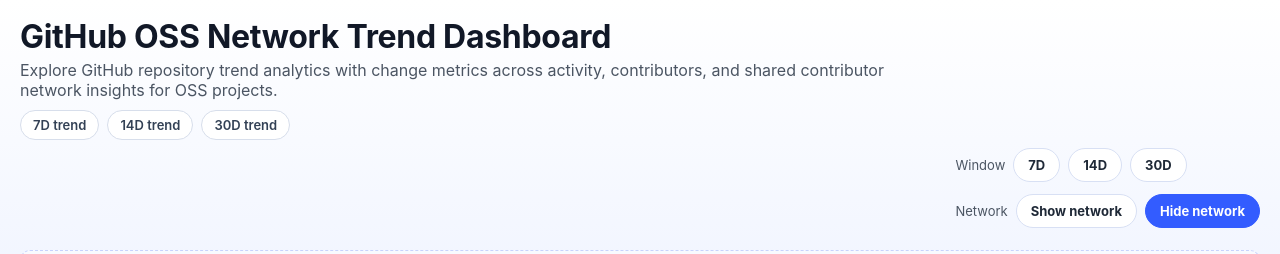
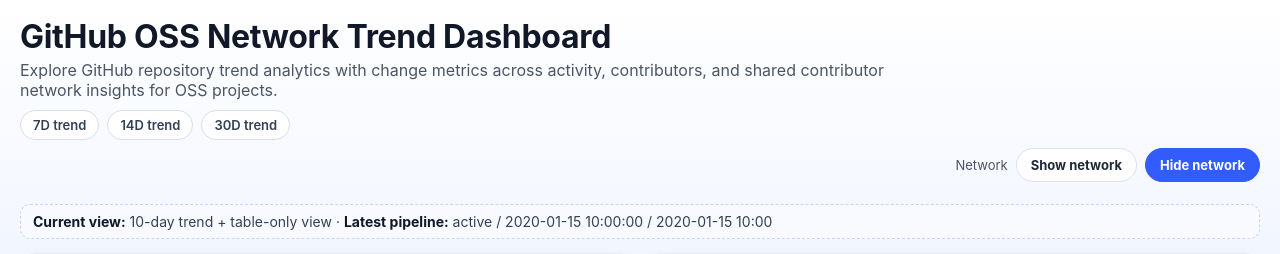
Before and after one commit to hyeonseo2/github-oss-network-trend, a Flask app: template app/templates/index.html in a window 1280 px wide. Shown: the top 254 px of the page. Run offline with Flask 3, Linux system fonts and the light colour scheme; the template is opened without the code that fills it: most values are stand-ins (such as "Sample title", 1, 10 or a date in 2020); some libraries are stand-ins or nearby versions.

Commit message:
fix: remove duplicated window controls, keep single trend window nav

```diff
--- a/app/templates/index.html
+++ b/app/templates/index.html
@@ -383,18 +383,10 @@
 
       <div class="controls-top">
         <div></div>
-        <div>
-          <div class="filters" role="group" aria-label="Aggregation window">
-            <span class="chip">Window</span>
-            <a href="/?window=7&trend_mode=trending&network={{ 1 if include_network else 0 }}" class="filter-pill{% if window_days == 7 %} active{% endif %}">7D</a>
-            <a href="/?window=14&trend_mode=trending&network={{ 1 if include_network else 0 }}" class="filter-pill{% if window_days == 14 %} active{% endif %}">14D</a>
-            <a href="/?window=30&trend_mode=trending&network={{ 1 if include_network else 0 }}" class="filter-pill{% if window_days == 30 %} active{% endif %}">30D</a>
-          </div>
-          <div class="filters" role="group" aria-label="Network toggle">
-            <span class="chip">Network</span>
-            <a href="/?window={{ window_days }}&trend_mode=trending&network=1" class="filter-pill{% if include_network %} active{% endif %}">Show network</a>
-            <a href="/?window={{ window_days }}&trend_mode=trending&network=0" class="filter-pill{% if not include_network %} active{% endif %}">Hide network</a>
-          </div>
+        <div class="filters" role="group" aria-label="Network toggle">
+          <span class="chip">Network</span>
+          <a href="/trending/{{ window_days }}?network=1" class="filter-pill{% if include_network %} active{% endif %}">Show network</a>
+          <a href="/trending/{{ window_days }}?network=0" class="filter-pill{% if not include_network %} active{% endif %}">Hide network</a>
         </div>
       </div>
       <div class="status-bar">
```
